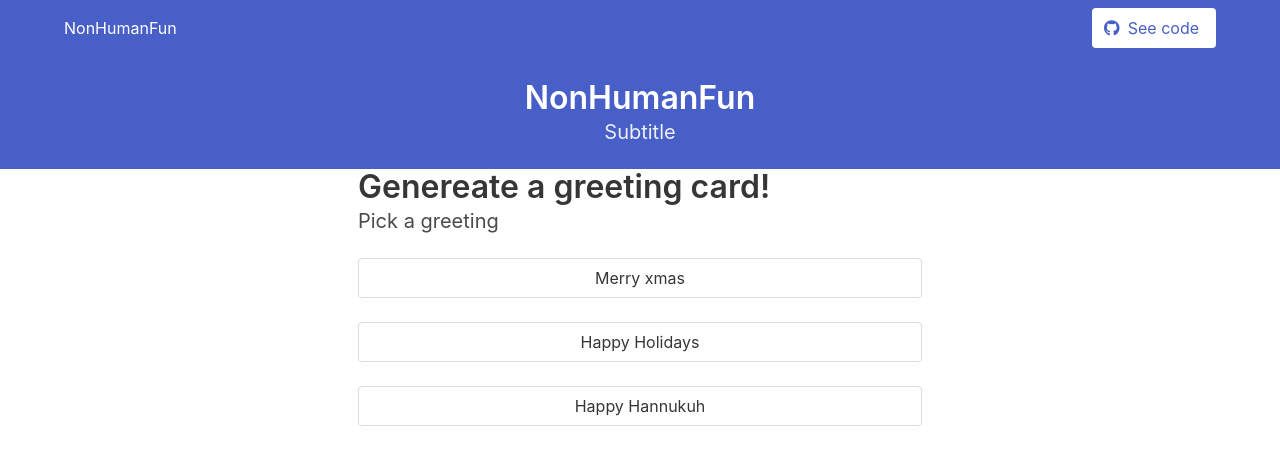
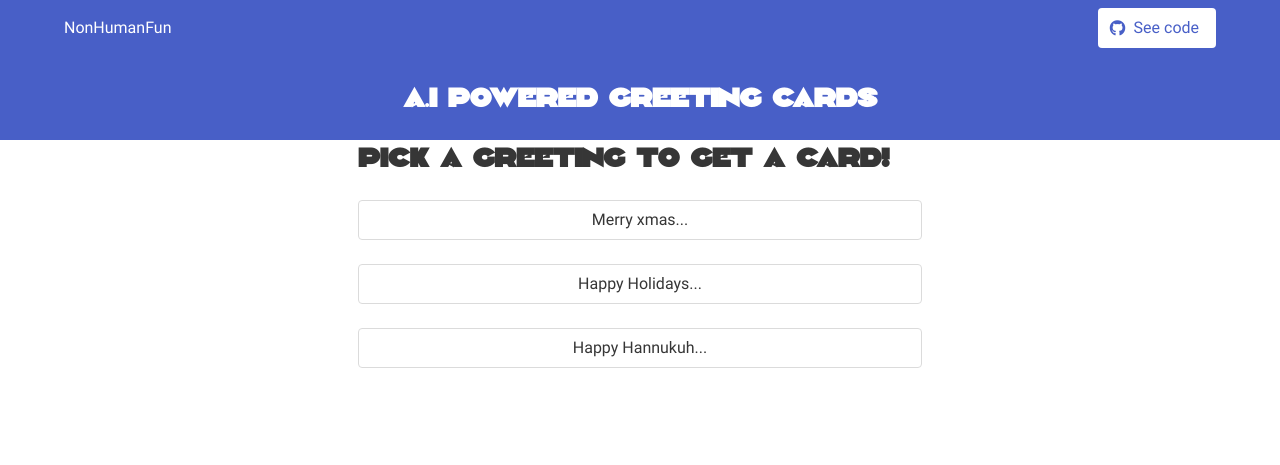
Before and after one commit to kachaMukabe/nonhumanfun, a Flask app: page / in a window 1280 px wide. Shown: the top 465 px of the page. Run offline with Flask 2, Linux system fonts and the light colour scheme; some libraries are stand-ins or nearby versions.

Commit message:
Completed application. Added animations

```diff
--- a/app.py
+++ b/app.py
@@ -15,6 +15,7 @@ def index():
 def get_greeting(start_str):
     templ = """
     <div class="block">
+        <h1 class="title">{{ title }}</h1>
         <p>{{ greeting }}</p>
     </div>
     """
@@ -27,7 +28,7 @@ def get_greeting(start_str):
             )
     pprint.pprint(r)
     response = r.json()
-    return render_template_string(templ, greeting=response["output"])
+    return render_template_string(templ, greeting=response["output"], title=start_str)
 
 
 
--- /dev/null
+++ b/static/style.css
@@ -0,0 +1,21 @@
+:root {
+	--animate-delay: 0.5s;
+}
+
+@font-face {
+	font-family: customFont;
+	src: url(Camar.otf);
+}
+
+@font-face {
+	font-family: bodyFont;
+	src: url(Roboto-Regular.ttf)
+}
+
+body, button{
+	font-family: bodyFont;
+}
+
+h1 {
+	font-family: customFont;
+}
--- a/templates/index.html
+++ b/templates/index.html
@@ -7,6 +7,11 @@
       href="https://cdn.jsdelivr.net/npm/bulma@0.9.3/css/bulma.min.css"
     />
     <link rel="stylesheet" href="https://pro.fontawesome.com/releases/v5.10.0/css/all.css" integrity="sha384-AYmEC3Yw5cVb3ZcuHtOA93w35dYTsvhLPVnYs9eStHfGJvOvKxVfELGroGkvsg+p" crossorigin="anonymous"/>
+    <link
+    rel="stylesheet"
+    href="https://cdnjs.cloudflare.com/ajax/libs/animate.css/4.1.1/animate.min.css"
+  />
+    <link rel="stylesheet" href="{{ url_for('static', filename='style.css') }}"
   </head>
   <body>
     <section class="hero is-small is-link">
@@ -44,26 +49,25 @@
       </div>
       <div class="hero-body">
         <div class="container has-text-centered">
-          <p class="title">NonHumanFun</p>
-          <p class="subtitle">Subtitle</p>
+          <h1 class="title">A.I powered greeting cards</h1>
         </div>
       </div>
     </section>
     <div class="container">
       <div class="columns is-mobile is-centered">
         <div class="column is-half">
+	  <div id="target"></div>
           <div id="parent-div">
-            <h1 class="title">Genereate a greeting card!</h1>
-            <p class="subtitle">Pick a greeting</p>
+            <h1 class="title">Pick a greeting to get a card!</h1>
             <div class="block">
               <button
                 hx-post="/get-greeting/Merry christmas"
                 hx-target="#parent-div"
                 hx-swap="outerHTML"
                 hx-indicator="#indicator"
-                class="button is-fullwidth is-outlined"
+                class="button is-fullwidth is-outlined animate__animated animate__bounceIn"
               >
-                Merry xmas
+                Merry xmas...
               </button>
             </div>
             <div class="block">
@@ -72,9 +76,9 @@
                 hx-target="#parent-div"
                 hx-swap="outerHTML"
                 hx-indicator="#indicator"
-                class="button is-fullwidth is-outlined"
+                class="button is-fullwidth is-outlined animate__animated animate__bounceIn animate__delay-1s"
               >
-                Happy Holidays
+                Happy Holidays...
               </button>
             </div>
             <div class="block">
@@ -83,23 +87,22 @@
                 hx-target="#parent-div"
                 hx-swap="outerHTML"
                 hx-indicator="#indicator"
-                class="button is-fullwidth is-outlined"
+                class="button is-fullwidth is-outlined animate__animated animate__bounceIn animate__delay-2s"
               >
-                Happy Hannukuh
+                Happy Hannukuh...
               </button>
             </div>
             <div class="block">
               <progress
                 id="indicator"
-                class="progress is-small is-primary htmx-indicator"
+                class="progress is-small is-primary htmx-indicator animate__animated animate__pulse animate__duration-5s"
                 max="100"
               >
                 15%
               </progress>
             </div>
           </div>
-	  <div class="block">
-		  <div id="target"></div>
+	  <div class="block mt-2">
 		  <div id="app"></div>
 	  </div>
         </div>
```
Also changed, not shown: README.md (added), static/Camar.otf (added), static/Roboto-Regular.ttf (added), static/bundle.js.
